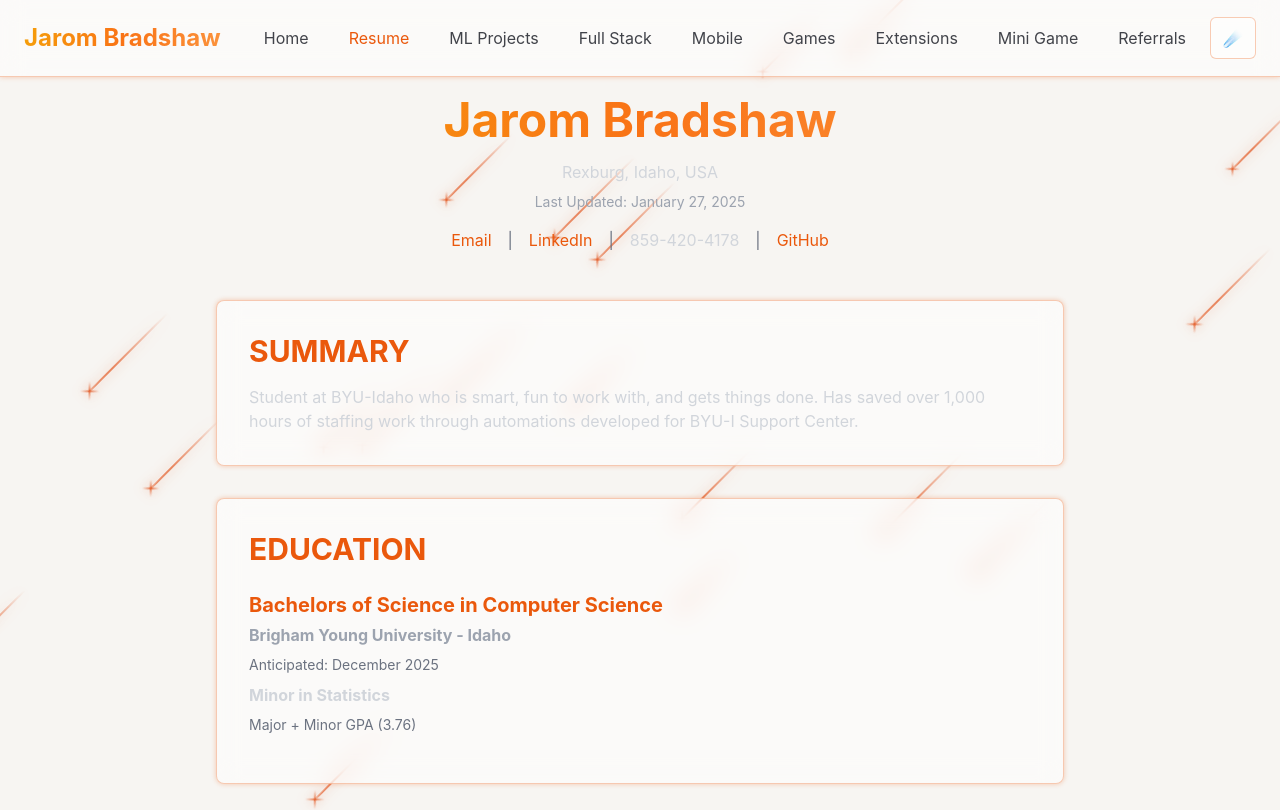
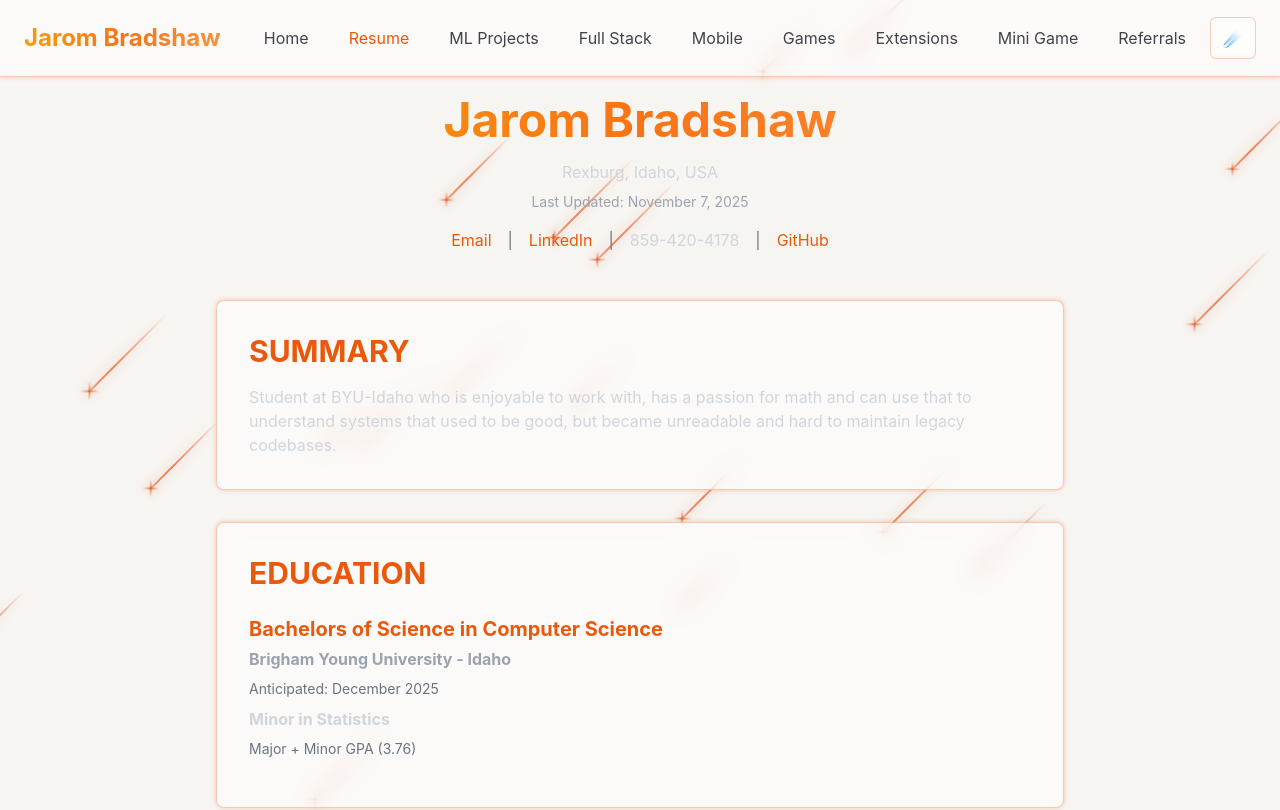
Before and after one commit to jarom-bradshaw/super-duper-adventure, a React (Vite) app: page /resume in a window 1280 px wide. Shown: the top 810 px of the page. Built offline with nearby package versions, Linux system fonts and the light colour scheme.

Commit message:
Fixed date error,  update desc to be less generic.

```diff
--- a/src/pages/Home.tsx
+++ b/src/pages/Home.tsx
@@ -31,8 +31,10 @@ const Home = () => {
               machine learning, and data engineering. My work spans from designing
               Discrete Event Modeling systems for supply chain optimization at Hill Air
               Force Base to building REST APIs and maintaining Power BI reports at BYU-I
-              Support Center. I'm passionate about creating efficient solutions that solve
-              real-world problems.
+              Support Center. But enough about that, something I've done is save over a
+              thousand hours of staffing work by developing automations for the Support Center.
+              Something unique to me is that I can wiggle my ears. I love playing the piano
+              and cooking up food for my wife and friends when they come over.
             </p>
 
             <h3 className="text-2xl font-bold text-[color:var(--link)] mb-4">Current Focus</h3>
--- a/src/pages/Resume.tsx
+++ b/src/pages/Resume.tsx
@@ -9,7 +9,7 @@ const Resume = () => {
             <h1 className="text-5xl font-bold gradient-text mb-4">Jarom Bradshaw</h1>
             <p className="text-gray-300 mb-2">Rexburg, Idaho, USA</p>
             <p className="text-gray-400 text-sm mb-4">
-              Last Updated: January 27, 2025
+              Last Updated: November 7, 2025
             </p>
             <div className="flex flex-wrap justify-center gap-4 text-[color:var(--link)]">
               <a href="mailto:jarombrads@gmail.com" className="hover:text-[color:var(--accent)]">
@@ -42,9 +42,9 @@ const Resume = () => {
             <div className="glass-card rounded-lg p-8 mb-8">
               <h2 className="text-3xl font-bold text-[color:var(--link)] mb-4">SUMMARY</h2>
               <p className="text-gray-300">
-                Student at BYU-Idaho who is smart, fun to work with, and gets things done. Has
-                saved over 1,000 hours of staffing work through automations developed for BYU-I
-                Support Center.
+                Student at BYU-Idaho who is enjoyable to work with, has a passion for math and can use
+                that to understand systems that used to be good, but became unreadable and hard to maintain
+                legacy codebases.
               </p>
             </div>
           </Section>
```
